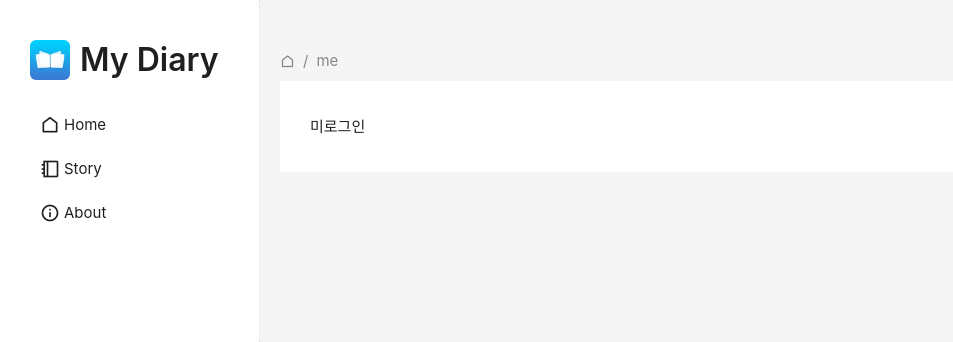
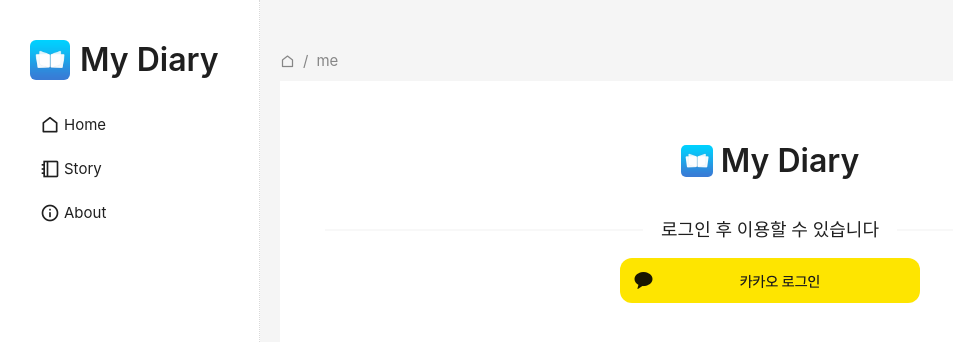
Before and after one commit to ruwaku/mydiaryproject, a React (Create React App) app in the folder frontend/: page /me in a window 1280 px wide. Shown: the top 342 px of the page, without its empty margins (0-953 px from the left). Built offline with nearby package versions, Linux system fonts and the light colour scheme; no server answers; a web font is replaced by a local one.

Commit message:
(frontend) react-query 설치

```diff
--- a/frontend/src/App.tsx
+++ b/frontend/src/App.tsx
@@ -11,6 +11,7 @@ import "./App.css";
 import KakaoLoginCallback from "components/OAuth/KakaoLoginCallback/KakaoLoginCallback";
 import { AuthSessionProvider } from "components/AuthSessionProvider/AuthSessionProvider";
 import MyPage from "pages/MyPage/MyPage";
+import { QueryClient, QueryClientProvider } from "react-query";
 
 const router = createBrowserRouter([
   {
@@ -39,12 +40,15 @@ const router = createBrowserRouter([
 ]);
 
 function App() {
+  const queryClient = new QueryClient();
   return (
-    <AntdProvider>
-      <AuthSessionProvider>
-        <RouterProvider router={router} />
-      </AuthSessionProvider>
-    </AntdProvider>
+    <QueryClientProvider client={queryClient}>
+      <AntdProvider>
+        <AuthSessionProvider>
+          <RouterProvider router={router} />
+        </AuthSessionProvider>
+      </AntdProvider>
+    </QueryClientProvider>
   );
 }
 
--- a/frontend/src/pages/MyPage/MyPage.tsx
+++ b/frontend/src/pages/MyPage/MyPage.tsx
@@ -16,7 +16,7 @@ export default function MyPage() {
           로그아웃
         </Button>
       ) : (
-        "미로그인"
+        <LoginFallback />
       )}
     </div>
   );
```
Also changed, not shown: 1 other file (tests, documents, lock files or other folders).
